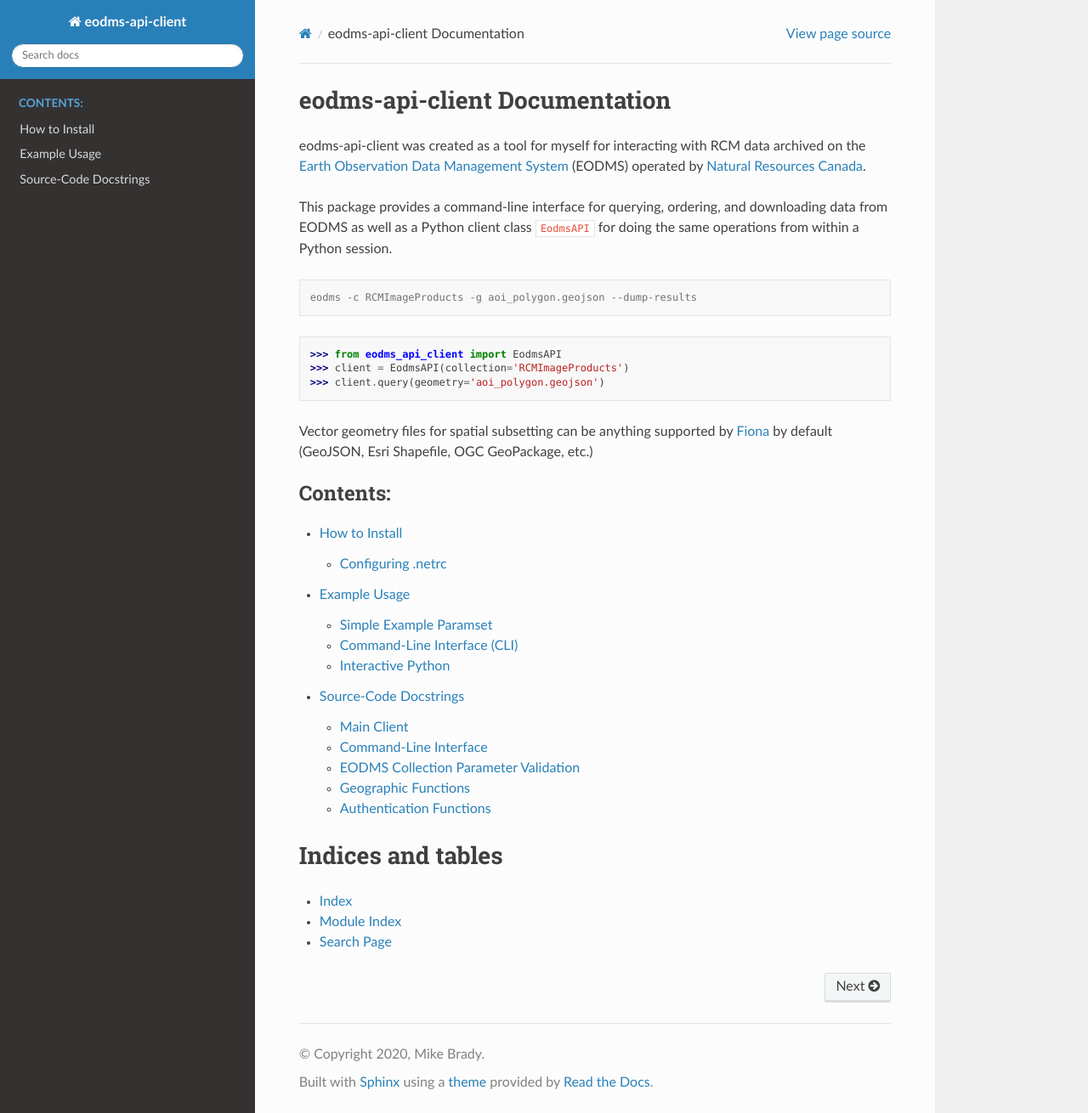
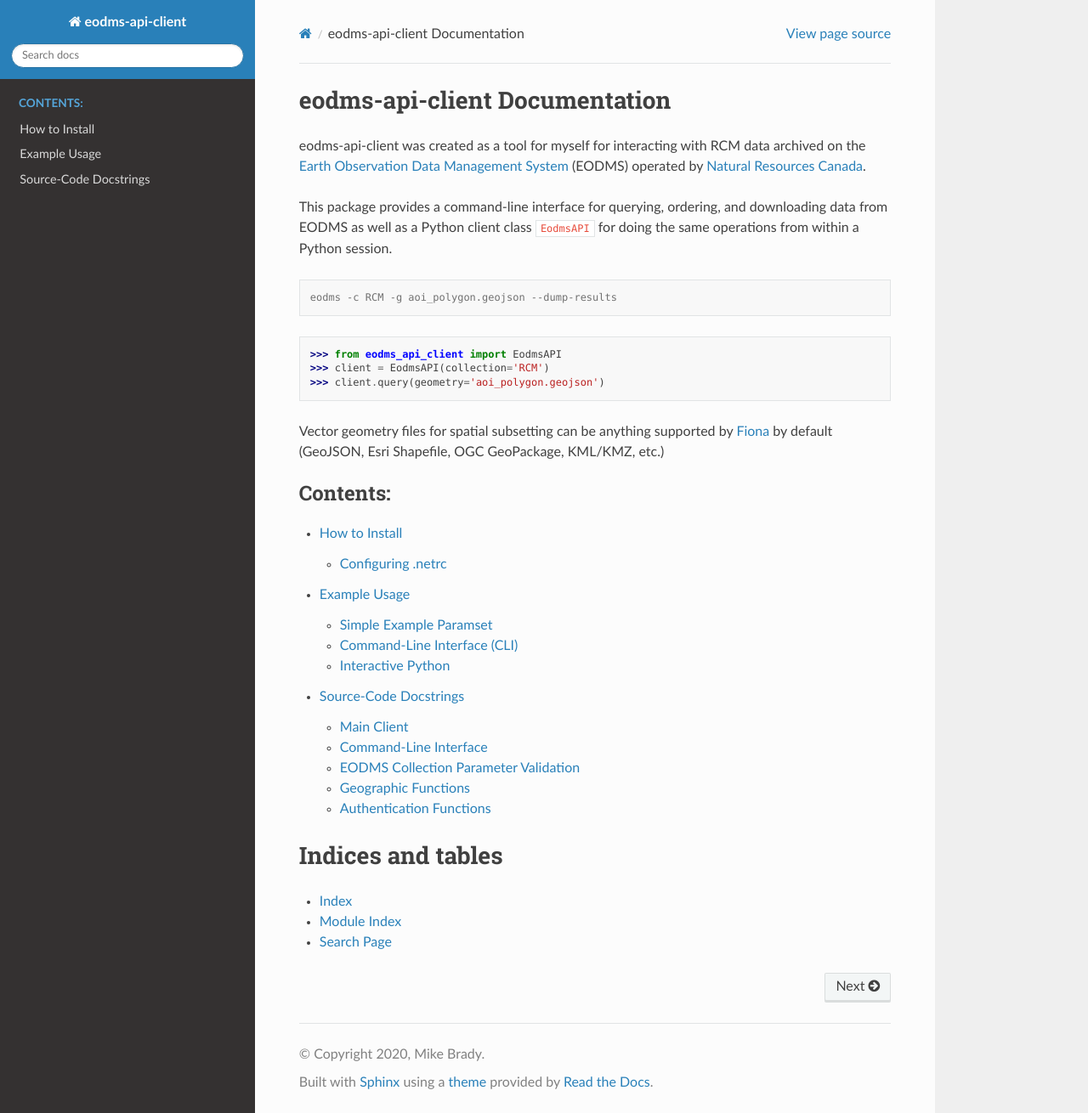
Before and after one commit to m9brady/eodms-api-client, a Sphinx documentation site: the page built from docs/index.rst, in a window 1280 px wide and 1310 px high. Shown: the whole window at 85% size. Built offline with Sphinx 7.4.7 and the Read the Docs theme 2.0.0, drawn with Linux system fonts in a browser that asks for light colours.

Commit message:
Update docs

```diff
--- a/docs/examples.rst
+++ b/docs/examples.rst
@@ -69,12 +69,15 @@ Since we are already in Python, we can do some exploration of the results in ord
     Medium Resolution 50m    23
     Quad-Polarization         1
     Name: Granule, dtype: int64
+
     # we like the sound of the 30m and quad-pol products. Let's subset to just those
     >>> subset = client.results.loc[client.results['Beam Mode Type'] != 'Medium Resolution 50m']
     >>> len(subset)
     3
+
     # let's make sure that the 3 scenes left have decent overlap with our area-of-interest (AOI)
     >>> import geopandas as gpd
+
     # project to meters (UTM 14N WGS84) for area calculations
     >>> aoi = gpd.read_file('lakewinnipegnorth.geojson').to_crs('epsg:32614')
     >>> subset = subset.to_crs(aoi.crs)
@@ -85,9 +88,11 @@ Since we are already in Python, we can do some exploration of the results in ord
     8     0.015402
     18    0.962696
     Name: overlap_pct, dtype: float64
+
     # there is 1 scene that has less than 2% of its area overlapping with our AOI
     # so let's remove it!
     >>> subset = subset.loc[subset['overlap_pct'] > 0.1]
+
     # now we extract the EODMS record Ids for our 2 scenes and submit our order
     >>> record_ids = subset['EODMS RecordId'].tolist()
     >>> order_ids = client.order(record_ids)
--- a/docs/index.rst
+++ b/docs/index.rst
@@ -7,15 +7,15 @@ This package provides a command-line interface for querying, ordering, and downl
 
 .. code-block:: console
 
-    eodms -c RCMImageProducts -g aoi_polygon.geojson --dump-results
+    eodms -c RCM -g aoi_polygon.geojson --dump-results
 
 .. code-block:: python
 
     >>> from eodms_api_client import EodmsAPI
-    >>> client = EodmsAPI(collection='RCMImageProducts')
+    >>> client = EodmsAPI(collection='RCM')
     >>> client.query(geometry='aoi_polygon.geojson')
 
-Vector geometry files for spatial subsetting can be anything supported by `Fiona`_ by default (GeoJSON, Esri Shapefile, OGC GeoPackage, etc.)
+Vector geometry files for spatial subsetting can be anything supported by `Fiona`_ by default (GeoJSON, Esri Shapefile, OGC GeoPackage, KML/KMZ, etc.)
 
 .. toctree::
    :maxdepth: 2
```
Also changed, not shown: README.md (+3 -3 lines).
